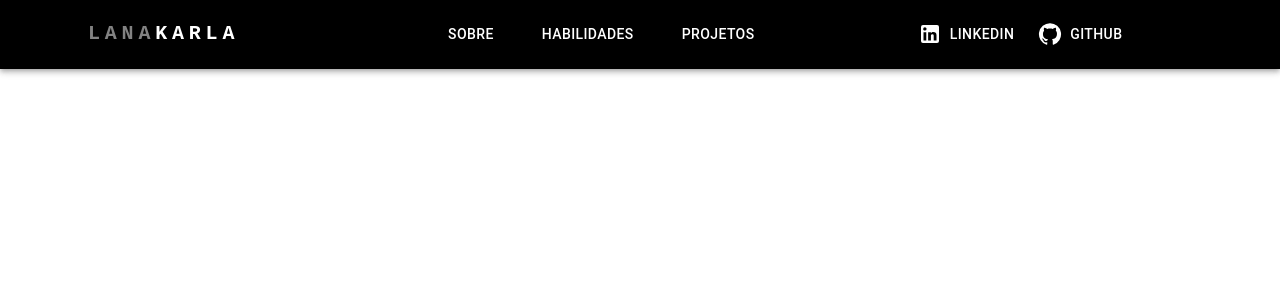
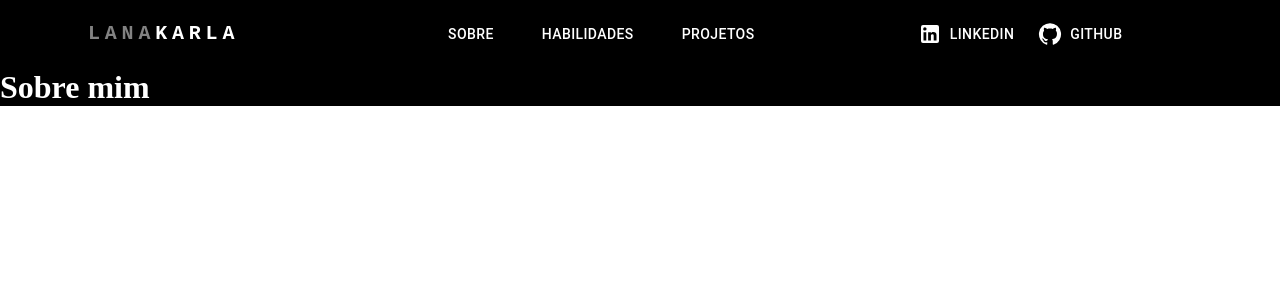
Before and after one commit to lana2-2karla/lana2-2karla.github.io, a React (Create React App) app in the folder portifolio/: page / in a window 1280 px wide. Shown: the top 300 px of the page. Built offline with nearby package versions, Linux system fonts and the light colour scheme.

Commit message:
:sparkles: feat: import new section

```diff
--- a/portifolio/src/pages/home.js
+++ b/portifolio/src/pages/home.js
@@ -2,14 +2,17 @@ import React from 'react'
 import Box from '@mui/material/Box'
 import ResponsiveHeader from '../components/Header'
 import '../global.css'
+import AboutMe from '../components/SectionAboutMe'
 
 function Home () {
   return (
-    <Box
-      sx={{
-        bgcolor: 'hsla(0, 0%, 0%, 1)'
-      }}>
-        <ResponsiveHeader />
+    <Box sx={{
+      bgcolor: 'hsla(0, 0%, 0%, 1)'
+    }}>
+      <Box>
+          <ResponsiveHeader />
+      </Box>
+      <AboutMe />
     </Box>
   )
 }
```
